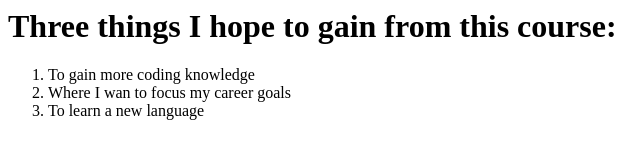
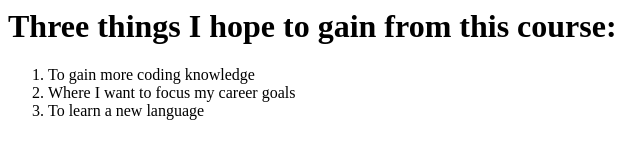
Before and after one commit to amariecarysta/amariecarysta.github.io, a plain HTML site: page index.html in a window 1280 px wide. Shown: the full height of the page, 0-640 px from the left. Drawn offline with Linux system fonts and the light colour scheme.

Commit message:
Completed project 0.2

```diff
--- a/index.html
+++ b/index.html
@@ -4,7 +4,7 @@
     </h1>
     <ol>
         <li>To gain more coding knowledge</li>
-        <li>Where I wan to focus my career goals</li>
+        <li>Where I want to focus my career goals</li>
         <li>To learn a new language</li>
     </ol>
 </div>
```
